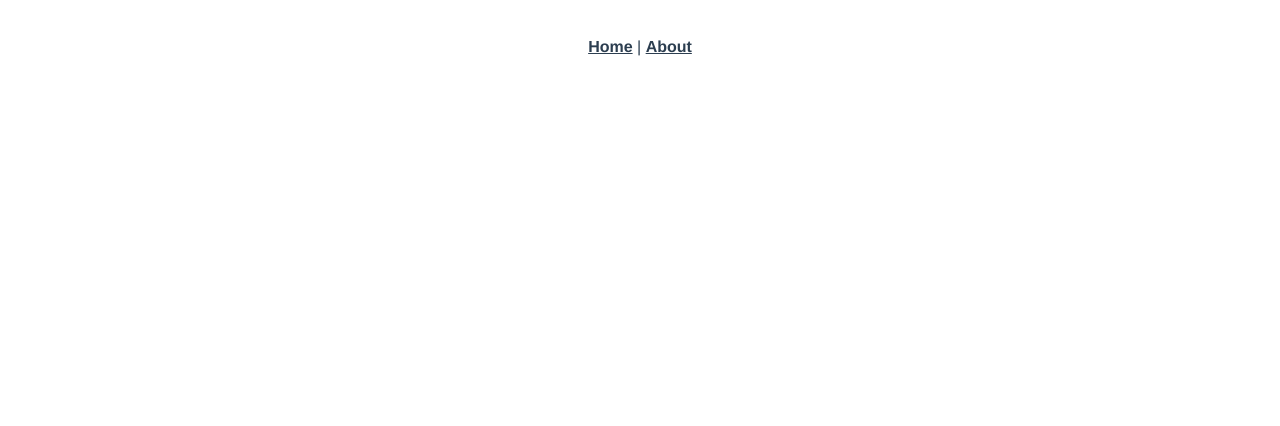
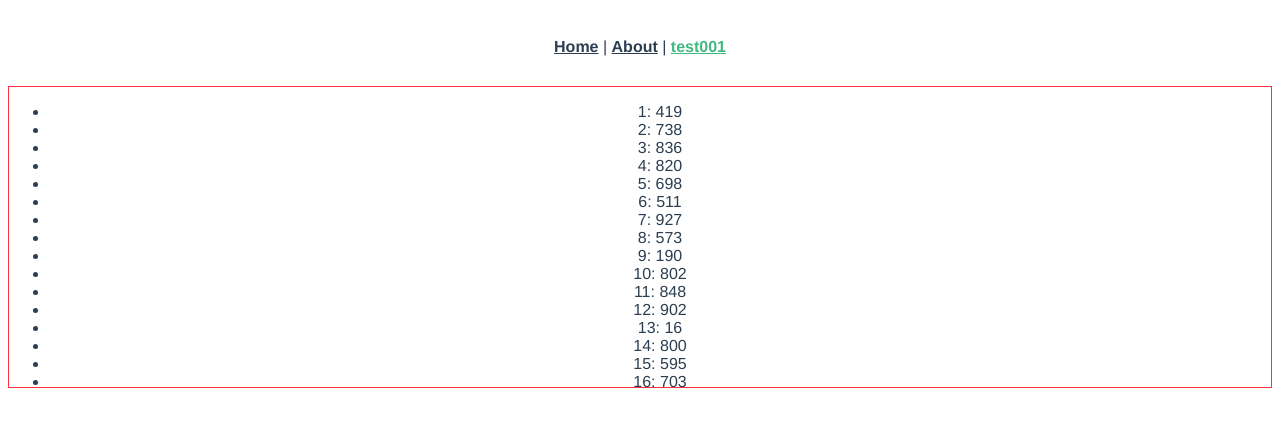
Before and after one commit to jiaopi404/vue_demo_for_flask, a Vue app: page /test001 in a window 1280 px wide. Shown: the top 426 px of the page. Built offline with nearby package versions, Linux system fonts and the light colour scheme.

Commit message:
update 更新, 添加预加载的功能

```diff
--- a/package.json
+++ b/package.json
@@ -10,6 +10,7 @@
   "dependencies": {
     "axios": "^0.19.2",
     "core-js": "^3.6.4",
+    "element-ui": "^2.13.1",
     "qs": "^6.9.3",
     "vue": "^2.6.11",
     "vue-router": "^3.1.6",
--- a/src/App.vue
+++ b/src/App.vue
@@ -2,7 +2,8 @@
   <div id="app">
     <div id="nav">
       <router-link to="/">Home</router-link> |
-      <router-link to="/about">About</router-link>
+      <router-link to="/about">About</router-link> |
+      <router-link to="/test001">test001</router-link>
     </div>
     <router-view/>
   </div>
--- a/src/main.js
+++ b/src/main.js
@@ -5,6 +5,11 @@ import App from './App.vue'
 import router from './router'
 import store from './store'
 import api from './http/'
+
+import ElementUI from 'element-ui'
+import 'element-ui/lib/theme-chalk/index.css'
+
+Vue.use(ElementUI)
 
 Vue.config.productionTip = false
 
--- a/src/router/index.js
+++ b/src/router/index.js
@@ -17,6 +17,14 @@ const routes = [
     // this generates a separate chunk (about.[hash].js) for this route
     // which is lazy-loaded when the route is visited.
     component: () => import(/* webpackChunkName: "about" */ '../views/About.vue')
+  },
+  {
+    path: '/test001',
+    name: 'test001',
+    // route level code-splitting
+    // this generates a separate chunk (about.[hash].js) for this route
+    // which is lazy-loaded when the route is visited.
+    component: () => import(/* webpackChunkName: "about" */ '../views/test001.vue')
   }
 ]
 
--- /dev/null
+++ b/src/views/test001.vue
@@ -0,0 +1,63 @@
+<template>
+  <div class="test001">
+    <ul
+      v-infinite-scroll="pushData"
+      :infinite-scroll-disabled="count >= 2 ? '' : 'disabled'"
+    >
+      <li
+        v-for="(item, index) in myData"
+        :key="index"
+      >{{ index + 1 }}: {{ item }}</li>
+    </ul>
+  </div>
+</template>
+
+<script>
+export default {
+  name: 'test001',
+  data () {
+    return {
+      myData: [],
+      tmpData: [],
+      count: 0
+    }
+  },
+  mounted () {
+    this.getMoreData()
+    this.getMoreData()
+  },
+  methods: {
+    getMoreData () {
+      setTimeout(() => {
+        this.count++
+        const arr = []
+        for (let i = 0; i < 20; i++) {
+          arr.push(Math.floor(Math.random() * 1000))
+        }
+        console.log('get more data: ', arr)
+        if (this.myData.length === 0) {
+          this.myData.push(...arr)
+        } else {
+          this.tmpData.push(...arr)
+        }
+      }, 50)
+    },
+    pushData () {
+      console.log('get data function')
+      this.myData.push(...this.tmpData)
+      this.tmpData = []
+      this.getMoreData()
+    }
+  }
+}
+</script>
+
+<style lang="scss" scoped>
+.test001 {
+  border: 1px solid #ff3040;
+  height: 300px;
+  overflow: auto;
+  ul {
+  }
+}
+</style>
```
Also changed, not shown: 1 other file (tests, documents, lock files or other folders).
